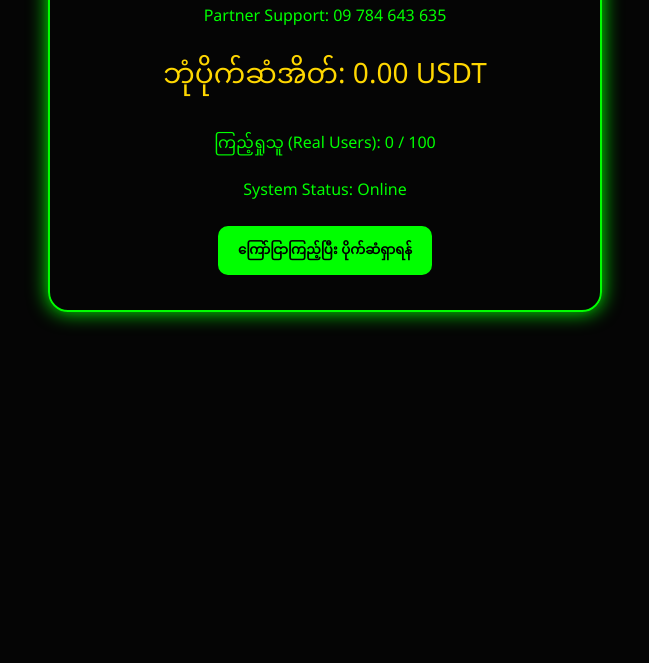
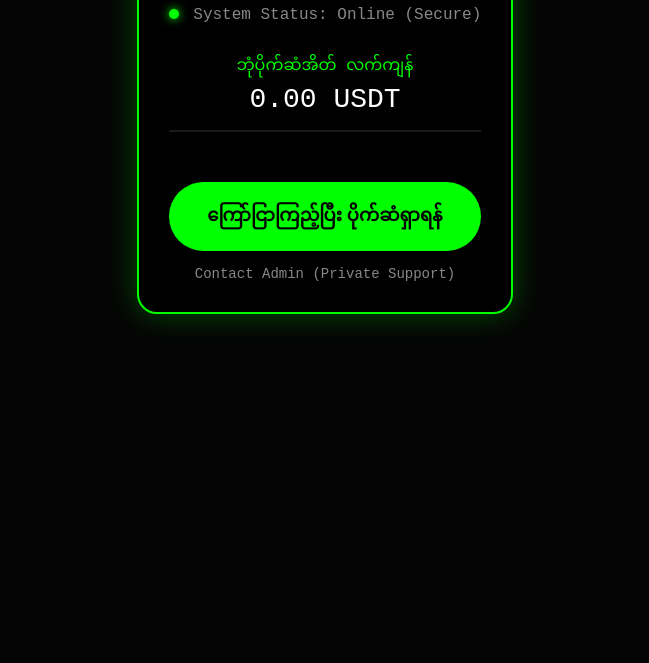
Before and after one commit to meonnmi-ops/amo-master-v2, a plain HTML site: page index.html in a window 1280 px wide. Shown: the part 137-800 px from the top of the page, without its empty margins (315-964 px from the left). Drawn offline with Linux system fonts and the light colour scheme.

Commit message:
Revise title and enhance dashboard styling
Updated the title and modified styles for the dashboard. Changed button functionality and improved layout for better user experience.

```diff
--- a/index.html
+++ b/index.html
@@ -3,77 +3,38 @@
 <head>
     <meta charset="UTF-8">
     <meta name="viewport" content="width=device-width, initial-scale=1.0">
-    <title>AMO MASTER - Ad-Reward & Partner System</title>
+    <title>AMO MASTER - Secure Dashboard</title>
     <style>
-        body { background: #050505; color: #00ff00; font-family: 'Segoe UI', Tahoma, Geneva, Verdana, sans-serif; text-align: center; padding: 20px; }
-        .master-box { border: 2px solid #00ff00; padding: 25px; border-radius: 20px; max-width: 500px; margin: auto; box-shadow: 0 0 20px #00ff00; }
-        .btn { background: #00ff00; color: black; padding: 10px 20px; border: none; border-radius: 10px; cursor: pointer; font-weight: bold; margin: 10px; }
-        .wallet-display { font-size: 28px; color: gold; margin: 20px 0; }
-        #lock-status { color: red; font-weight: bold; }
-        .hidden { display: none; }
+        body { background: #050505; color: #00ff00; font-family: 'Courier New', monospace; text-align: center; padding: 20px; }
+        .master-box { border: 2px solid #00ff00; padding: 30px; border-radius: 20px; display: inline-block; background: #000; box-shadow: 0 0 30px rgba(0, 255, 0, 0.3); max-width: 90%; }
+        .btn { background: #00ff00; color: #000; padding: 15px 30px; border: none; border-radius: 50px; cursor: pointer; font-weight: bold; font-size: 18px; margin-top: 25px; transition: 0.3s; width: 100%; }
+        .btn:hover { background: #fff; box-shadow: 0 0 15px #fff; }
+        .wallet-display { font-size: 28px; color: #fff; margin: 25px 0; border-bottom: 2px solid #1a1a1a; padding-bottom: 15px; }
+        .support-link { color: #888; text-decoration: none; font-size: 14px; display: block; margin-top: 15px; }
+        #status-light { display: inline-block; width: 10px; height: 10px; background: #00ff00; border-radius: 50%; margin-right: 5px; box-shadow: 0 0 10px #00ff00; }
     </style>
 </head>
 <body>
+    <div class="master-box">
+        <h1 style="letter-spacing: 2px;">AMO MASTER 🚀</h1>
+        <p style="color: #888;"><span id="status-light"></span> System Status: Online (Secure)</p>
 
-    <div class="master-box">
-        <h1>AMO MASTER 🚀</h1>
-        <p>Partner Support: 09 784 643 635</p>
-
-        <div id="system-ui">
-            <div class="wallet-display">ဘုံပိုက်ဆံအိတ်: <span id="balance">0.00</span> USDT</div>
-            <p>ကြည့်ရှုသူ (Real Users): <span id="user-count">0</span> / 100</p>
-            <p>System Status: <span id="status">Online</span></p>
-            <button class="btn" onclick="watchAd()">ကြော်ငြာကြည့်ပြီး ပိုက်ဆံရှာရန်</button>
+        <div class="wallet-display">
+            <span style="font-size: 16px; color: #00ff00; display: block;">ဘုံပိုက်ဆံအိတ် လက်ကျန်</span>
+            <span id="balance">0.00</span> USDT
         </div>
 
-        <div id="lock-screen" class="hidden">
-            <h2 style="color: red;">SYSTEM LOCKED 🔐</h2>
-            <input type="password" id="masterKey" placeholder="Enter Master Key">
-            <button class="btn" onclick="unlockSystem()">Unlock</button>
-        </div>
+        <button class="btn" onclick="startEarning()">ကြော်ငြာကြည့်ပြီး ပိုက်ဆံရှာရန်</button>
+
+        <a href="#" class="support-link">Contact Admin (Private Support)</a>
     </div>
 
     <script>
-        let balance = 0;
-        let users = 0;
-        let isLocked = false;
-
-        // ကြော်ငြာကြည့်တဲ့ Logic
-        function watchAd() {
-            if(isLocked) return alert("System is Locked by Master!");
-            alert("ကြော်ငြာပြသနေသည်... (၃၀ စက္ကန့်)");
-            setTimeout(() => {
-                balance += 0.05; // ဘုံပိုက်ဆံအိတ်ထဲ တိုးမယ်
-                users += 1;
-                document.getElementById('balance').innerText = balance.toFixed(2);
-                document.getElementById('user-count').innerText = users;
-                if(users >= 100) alert("Master! လူ ၁၀၀ ပြည့်ပါပြီ။ စာရင်းစစ်နိုင်ပါပြီ။");
-            }, 2000); // ဥပမာအနေနဲ့ ၂ စက္ကန့်ထားပေးပါတယ်
-        }
-
-        // Master Lock စနစ်
-        function lockSystem() {
-            isLocked = true;
-            document.getElementById('system-ui').classList.add('hidden');
-            document.getElementById('lock-screen').classList.remove('hidden');
-        }
-
-        function unlockSystem() {
-            let key = document.getElementById('masterKey').value;
-            if(key === "999") { // ဆရာကြီးရဲ့ လျှို့ဝှက်ကုဒ်
-                isLocked = false;
-                document.getElementById('system-ui').classList.remove('hidden');
-                document.getElementById('lock-screen').classList.add('hidden');
-            } else {
-                alert("ကုဒ်မှားနေသည် Partner!");
-            }
-        }
-
-        // ညပိုင်း Pilot Bot ၁၀ ကောင် Auto Activation
-        const hour = new Date().getHours();
-        if(hour >= 21 || hour <= 6) {
-            console.log("Pilot Bots 10 Active for Night Shift...");
-            // ညပိုင်းအတွက် Pilot Logic ဒီမှာ အလုပ်လုပ်မယ်
+        function startEarning() {
+            alert("စနစ်က အလုပ်လုပ်နေပါပြီ။ ကျေးဇူးပြု၍ ခဏစောင့်ပါ။");
+            let bal = document.getElementById('balance');
+            let current = parseFloat(bal.innerText);
+            bal.innerText = (current + 0.50).toFixed(2);
         }
     </script>
 </body>
```
